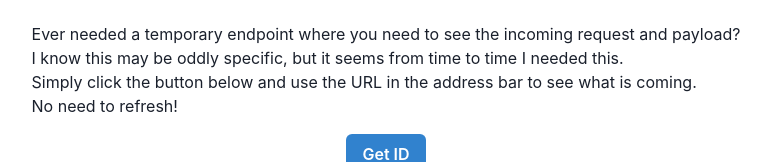
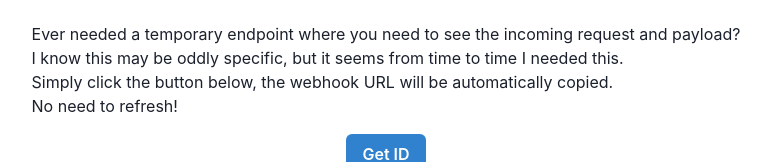
Before and after one commit to gokhanarkan/webhook_view, a Next.js app in the folder app/: page / in a window 1280 px wide. Shown: the part 125-287 px from the top of the page, without its empty margins (254-1025 px from the left). Built offline with nearby package versions, Linux system fonts and the light colour scheme.

Commit message:
auto copy

```diff
--- a/app/pages/[id]/[key].js
+++ b/app/pages/[id]/[key].js
@@ -67,7 +67,8 @@ export default function Event() {
             ))
           : null}
         <Text textAlign="center" mt={4}>
-          Simply, use the link on the address bar. No need to refresh.
+          No need to refresh this page. Webhook link should have been already
+          copied.
         </Text>
       </Accordion>
     </Container>
--- a/app/pages/index.js
+++ b/app/pages/index.js
@@ -21,6 +21,9 @@ export default function Home() {
       .then((response) => response.json())
       .then((data) => {
         localStorage.setItem(data.id, data.connectionKey);
+        navigator.clipboard.writeText(
+          `${process.env.NEXT_PUBLIC_SERVER_URL}/${data.id}`
+        );
         router.push(`${data.id}/${data.connectionKey}`);
       })
       .catch((err) => alert(err));
@@ -40,8 +43,8 @@ export default function Home() {
               I needed this.
             </Text>
             <Text>
-              Simply click the button below and use the URL in the address bar
-              to see what is coming.
+              Simply click the button below, the webhook URL will be
+              automatically copied.
             </Text>
             <Text>No need to refresh!</Text>
           </Box>
```
